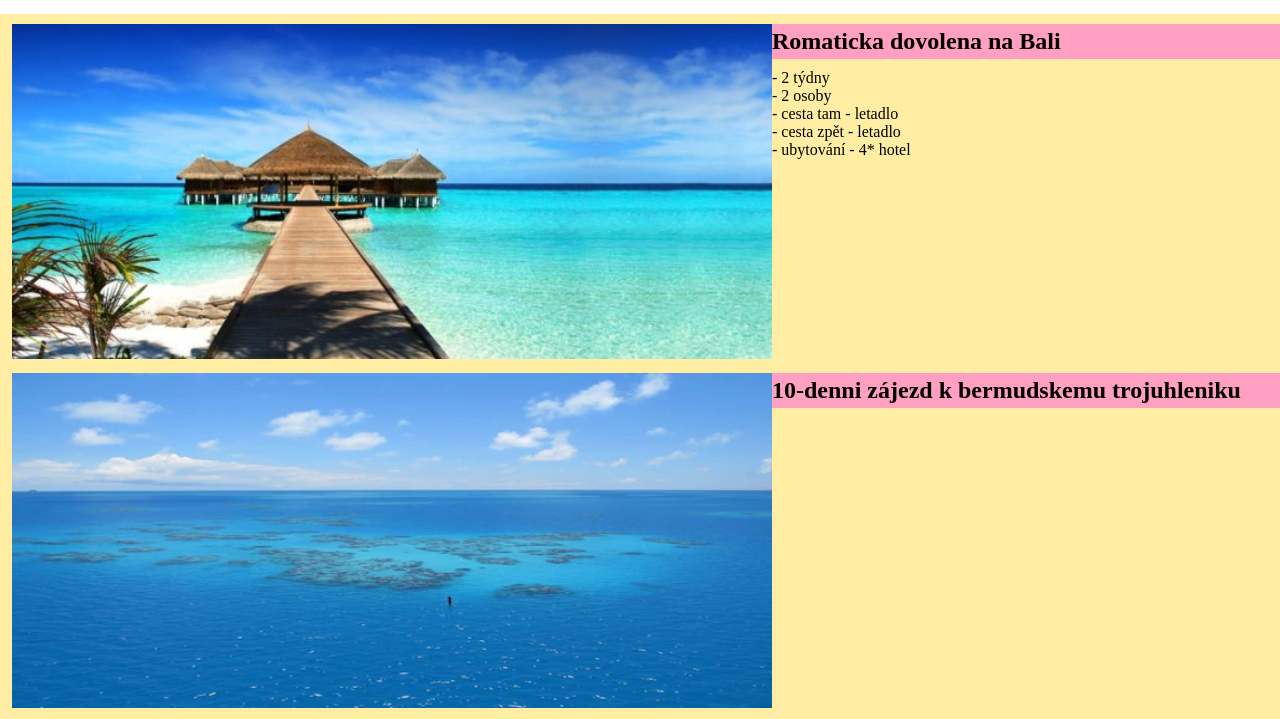
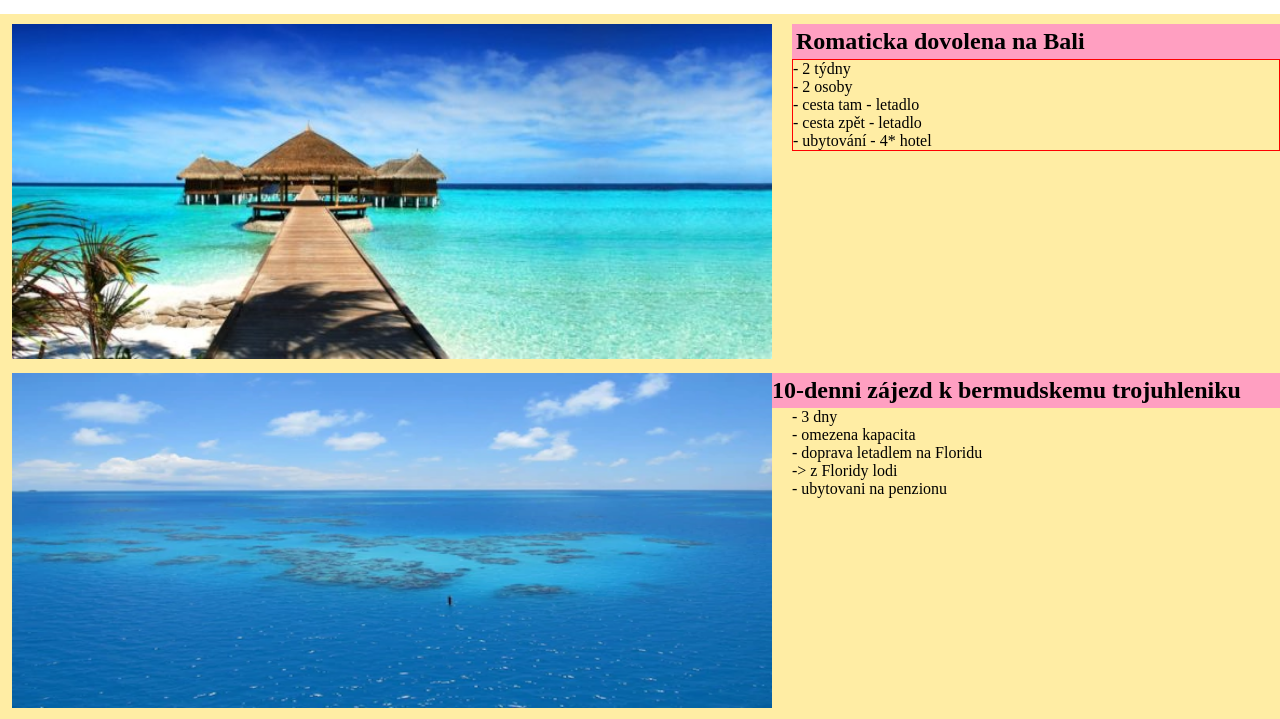
Before and after one commit to darinakapicova/web, a plain HTML site: page index.html in a window 1280 px wide. Shown: the part 513-1232 px from the top of the page. Drawn offline with Linux system fonts and the light colour scheme.

Commit message:
streda final vodafone

```diff
--- a/css/style.css
+++ b/css/style.css
@@ -6,8 +6,8 @@ body {
  background-color: rgba(255, 209, 17, 0.38);
 
 }
-h3 {
-    font-family: "";
+h1 {
+    font-family: Garamond;
 }
 #menu ul {
     text-align: center;
@@ -92,5 +92,9 @@ div.barva{
 }
 
 .info1 {
-   margin: 10px 10px 10px 10px;
+    border: 1px solid red;
 }
+
+.info {
+    margin-left: 780px;
+}
--- a/index.html
+++ b/index.html
@@ -10,7 +10,7 @@
     <div id="header">
 
         <img src="images/palm.png" width="50" class="left">
-        <h1>Za Sluncem</h1>
+        <div>Za Sluncem</div>
         <div class="clean"></div>
     </div>
 
@@ -39,10 +39,10 @@
         <img src="images/bali.png">
     </div>
 
-    <div>
+    <div class="info">
         <h2>Romaticka dovolena na Bali</h2>
     </div>
-    <div class="info1">
+    <div class="info1 info">
         <p>- 2 týdny </p>
         <p>- 2 osoby </p>
         <p>- cesta tam - letadlo </p>
@@ -62,6 +62,12 @@
     <div>
         <h2>10-denni zájezd k bermudskemu trojuhleniku</h2>
     </div>
+    <div class="info2 info"
+    <p>- 3 dny </p>
+    <p>- omezena kapacita </p>
+    <p>- doprava letadlem na Floridu </p>
+    <p>     -> z Floridy lodi</p>
+    <p>- ubytovani na penzionu</p>
     <div class="clean"></div>
 </div>
 <div class="upot">
```
